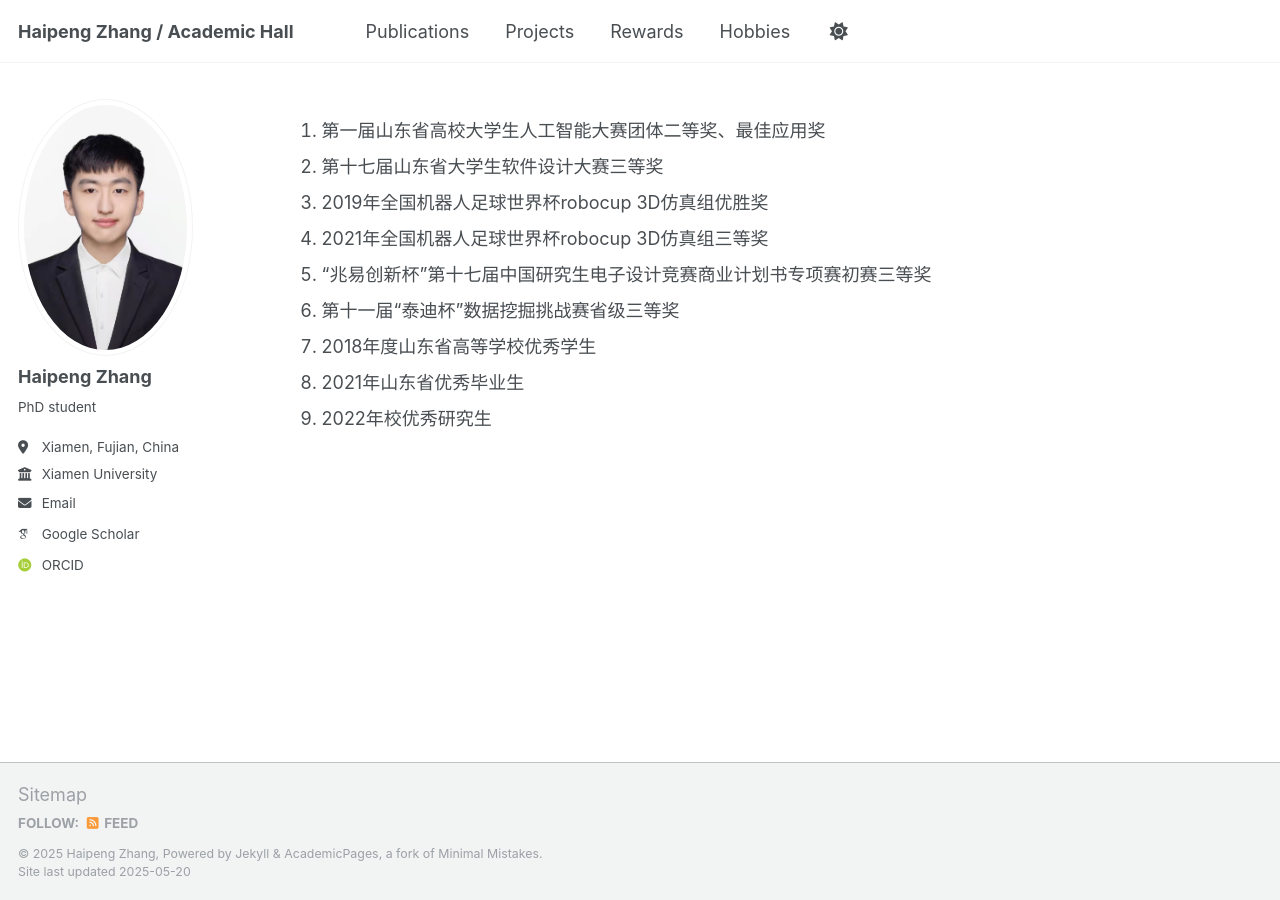
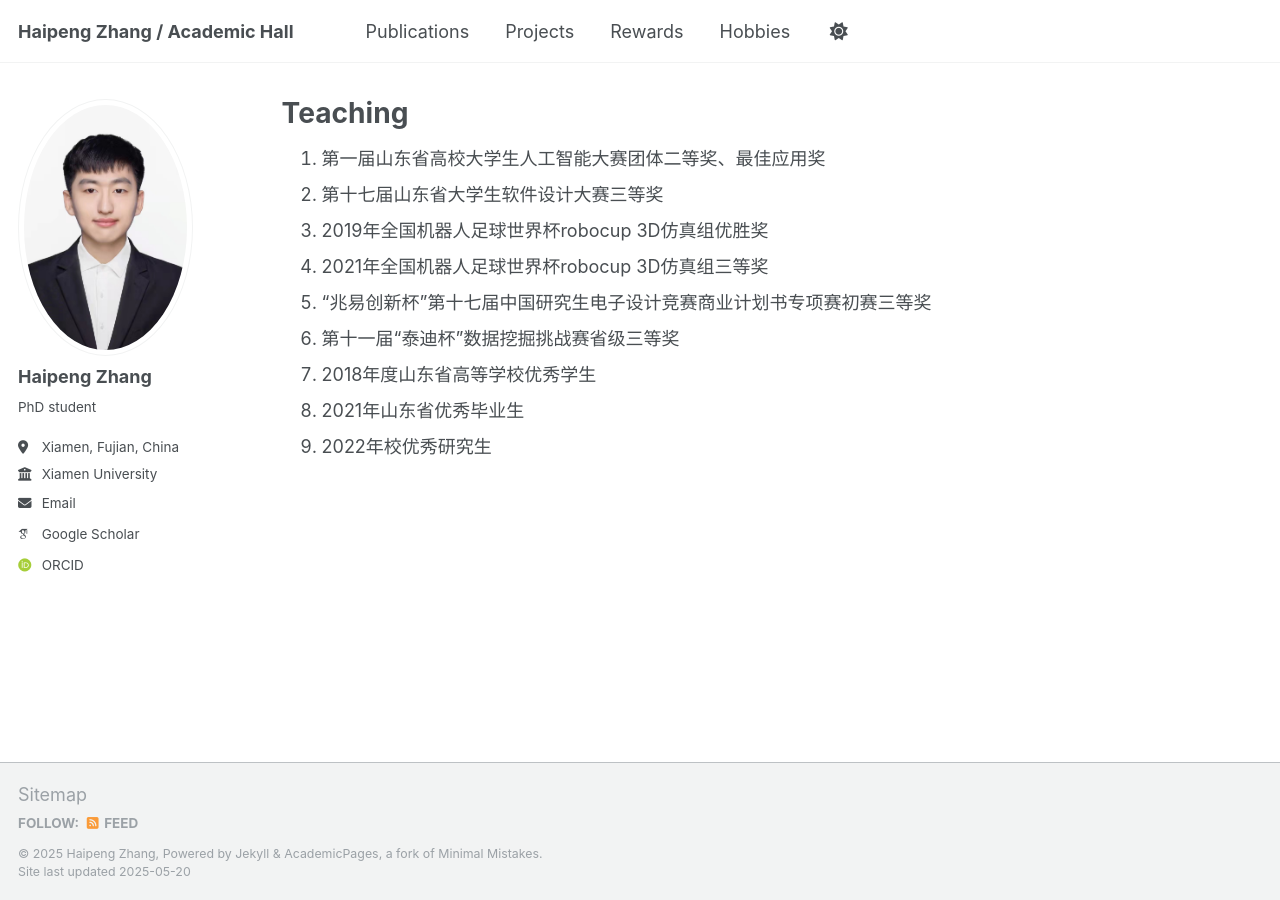
Before and after one commit to Harry-first/haipengzhang, a Jekyll site: the page built from _pages/teaching.md, in a window 1280 px wide. Built offline with Jekyll 4.4.1, drawn with Linux system fonts in a browser that asks for light colours; some web fonts are replaced; our own code applies the rules of GitHub Pages for plain Markdown files.

Commit message:
Update teaching.md

```diff
--- a/_pages/teaching.md
+++ b/_pages/teaching.md
@@ -1,3 +1,9 @@
+---
+layout: archive
+title: "Teaching"
+permalink: /teaching/
+author_profile: true
+---
 
 1. 第一届山东省高校大学生人工智能大赛团体二等奖、最佳应用奖
 2. 第十七届山东省大学生软件设计大赛三等奖
```
